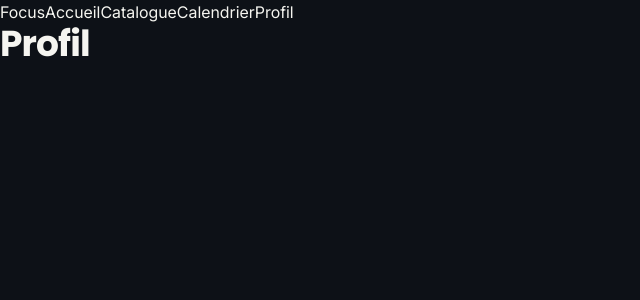
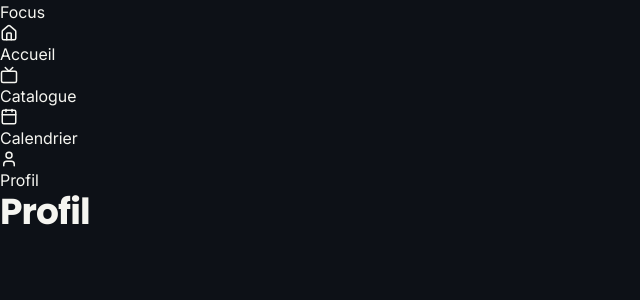
Before and after one commit to WildCodeSchool-2025-09/p3-0526-remote-focus, a React (Vite) app in the folder client/: page /profile in a window 1280 px wide. Shown: the top 300 px of the page, without its empty margins (0-640 px from the left). Built offline with nearby package versions, Linux system fonts and the light colour scheme.

Commit message:
feat/Adding icons

```diff
--- a/client/src/components/Navbar.tsx
+++ b/client/src/components/Navbar.tsx
@@ -1,14 +1,28 @@
 import { NavLink } from "react-router";
+import { Home, Tv, Calendar, User } from "lucide-react";
 
 function Navbar() {
   return (
     <nav aria-label="Navigation principale">
       <NavLink to="/">Focus</NavLink>
-
-      <NavLink to="/">Accueil</NavLink>
-      <NavLink to="/catalog">Catalogue</NavLink>
-      <NavLink to="/calendar">Calendrier</NavLink>
-      <NavLink to="/profile">Profil</NavLink>
+      <ul>
+        <NavLink to="/">
+          <Home size={18} />
+          Accueil
+        </NavLink>
+        <NavLink to="/catalog">
+          <Tv size={18} />
+          Catalogue
+        </NavLink>
+        <NavLink to="/calendar">
+          <Calendar size={18} />
+          Calendrier
+        </NavLink>
+        <NavLink to="/profile">
+          <User size={18} />
+          Profil
+        </NavLink>
+      </ul>
     </nav>
   );
 }
--- a/client/src/pages/Profile.tsx
+++ b/client/src/pages/Profile.tsx
@@ -1,5 +1,5 @@
-function Calendar() {
+function Profile() {
   return <h1>Profil</h1>;
 }
 
-export default Calendar;
+export default Profile;
```
